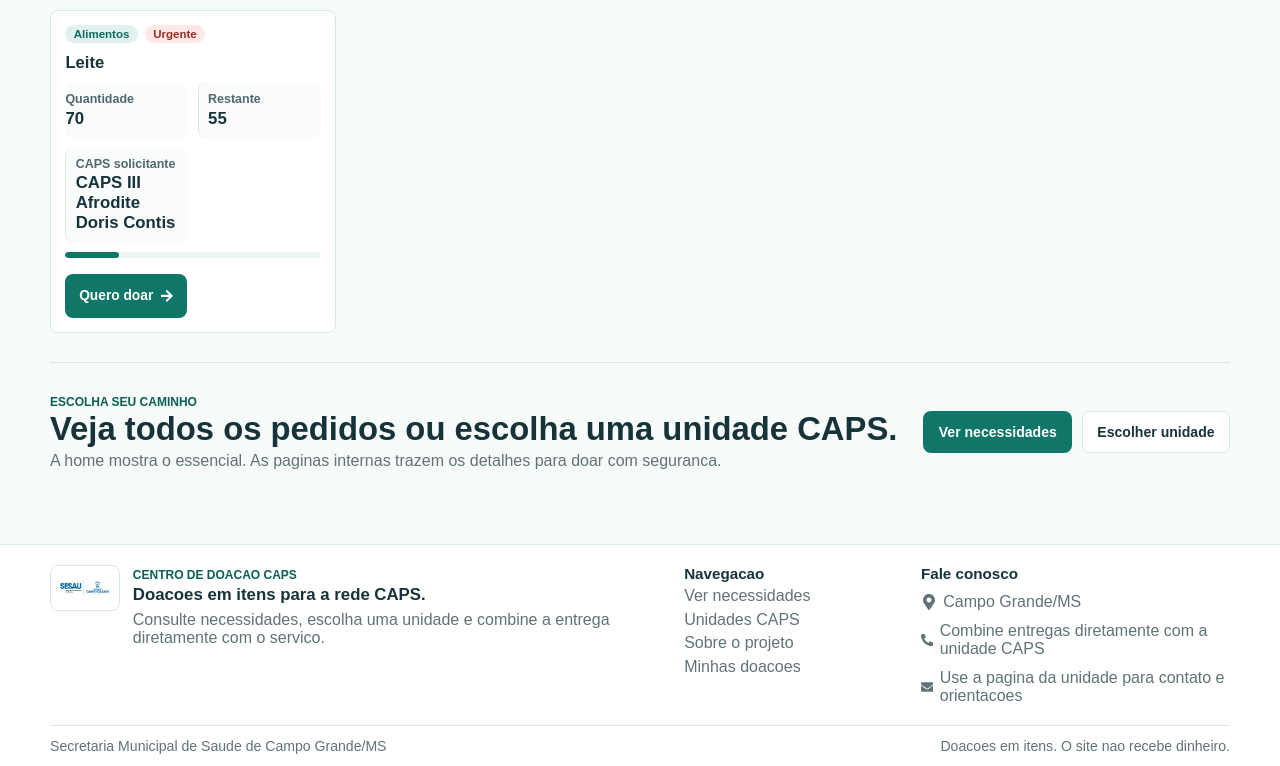
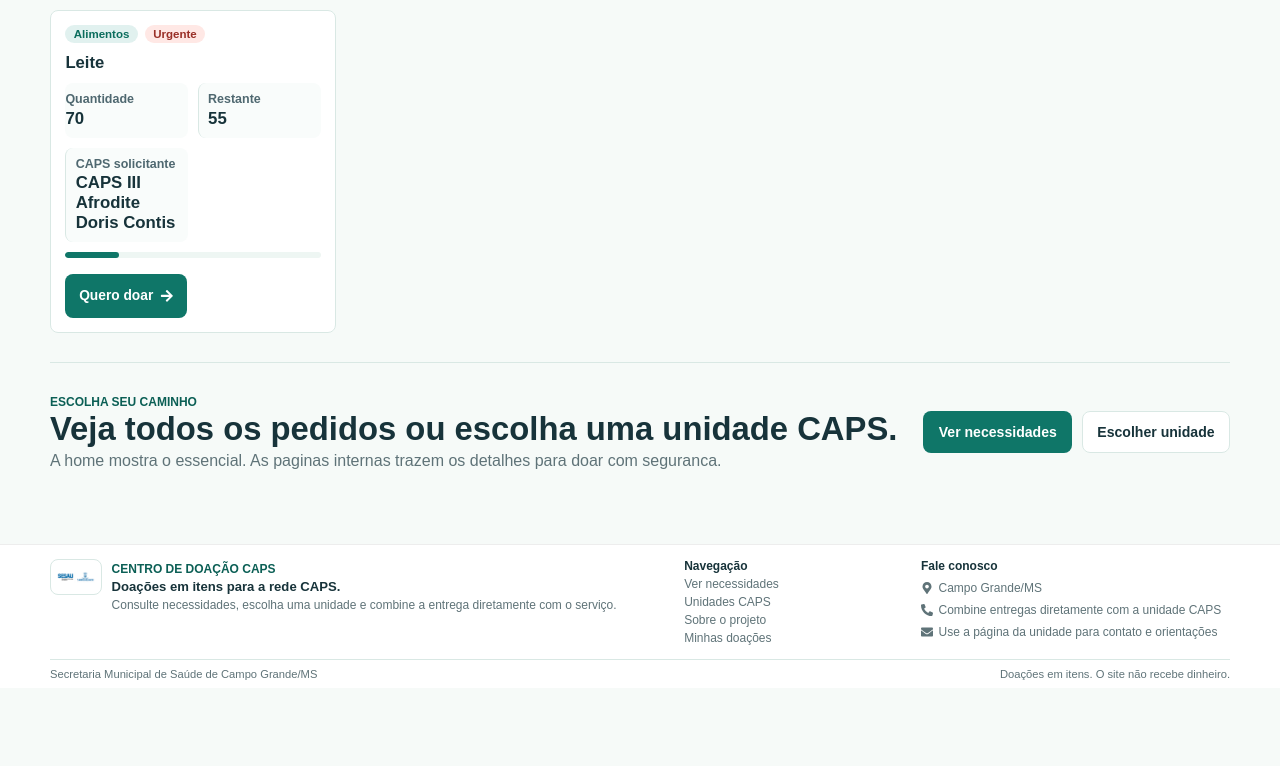
Before and after one commit to Magnumja/centro-doacao-caps, a React (Vite) app: page / in a window 1280 px wide. Shown: the part 1908-2674 px from the top of the page. After the commit the page ends 2596 px from the top, so only its background shows below. Built offline with nearby package versions, Linux system fonts and the light colour scheme; no server answers.

Commit message:
Adicionei password toggle; update header & footer styles

```diff
--- a/src/Styles/Dashboard.css
+++ b/src/Styles/Dashboard.css
@@ -50,7 +50,7 @@
 
 .dashboard-logout:hover {
   background: white;
-  color: #0f8f79;
+  color: #071b34;
 }
 
 .admin-summary-panel {
@@ -1036,10 +1036,12 @@
 }
 
 .dashboard-header {
-  background: var(--color-surface);
-  color: var(--color-text);
-  border-bottom: 1px solid var(--color-border);
-  box-shadow: var(--shadow-soft);
+  background:
+    linear-gradient(90deg, rgba(5, 22, 44, 0.96) 0%, rgba(9, 48, 84, 0.9) 50%, rgba(5, 22, 44, 0.76) 100%),
+    linear-gradient(180deg, #0a3562 0%, #071b34 100%);
+  color: #ffffff;
+  border-bottom: 4px solid rgba(10, 53, 98, 0.5);
+  box-shadow: 0 8px 22px rgba(5, 22, 44, 0.18);
 }
 
 .dashboard-header__content,
@@ -1049,12 +1051,12 @@
 }
 
 .dashboard-header .page-kicker {
-  background: var(--color-primary-soft);
-  color: var(--color-primary-strong);
+  background: rgba(255, 255, 255, 0.15);
+  color: rgba(255, 255, 255, 0.92);
 }
 
 .dashboard-subtitle {
-  color: var(--color-muted);
+  color: rgba(255, 255, 255, 0.8);
   opacity: 1;
 }
 
--- a/src/Styles/Layout.css
+++ b/src/Styles/Layout.css
@@ -361,7 +361,7 @@ textarea {
 /* Footer */
 .site-footer {
   margin-top: clamp(1.2rem, 4vw, 2.6rem);
-  border-top: 1px solid var(--color-border);
+  border-top: 1px solid rgba(0, 0, 0, 0.07);
   background: var(--color-surface);
 }
 
@@ -371,23 +371,23 @@ textarea {
   display: grid;
   grid-template-columns: minmax(0, 1.4fr) minmax(170px, 0.5fr) minmax(240px, 0.7fr);
   gap: 1rem;
-  padding: 1.25rem 0;
+  padding: 0.9rem 0;
 }
 
 .site-footer__brand {
   display: flex;
-  gap: 0.8rem;
+  gap: 0.6rem;
   min-width: 0;
 }
 
 .site-footer__logo {
-  width: 70px;
-  height: 46px;
+  width: 52px;
+  height: 36px;
   object-fit: contain;
   border: 1px solid var(--color-border);
   border-radius: var(--radius-card);
   background: #ffffff;
-  padding: 0.22rem;
+  padding: 0.18rem;
 }
 
 .site-footer h2,
@@ -397,30 +397,32 @@ textarea {
 }
 
 .site-footer h2 {
-  margin-top: 0.18rem;
-  font-size: 1.05rem;
+  margin-top: 0.12rem;
+  font-size: 0.82rem;
 }
 
 .site-footer h3 {
-  font-size: 0.95rem;
+  font-size: 0.75rem;
 }
 
 .site-footer p {
-  margin: 0.35rem 0 0;
+  margin: 0.25rem 0 0;
+  font-size: 0.75rem;
   color: var(--color-muted);
 }
 
 .site-footer__column {
   display: grid;
   align-content: start;
-  gap: 0.35rem;
+  gap: 0.25rem;
 }
 
 .site-footer__column a,
 .site-footer__contact p {
   display: inline-flex;
   align-items: center;
-  gap: 0.4rem;
+  gap: 0.35rem;
+  font-size: 0.75rem;
   color: var(--color-muted);
   text-decoration: none;
 }
@@ -436,9 +438,9 @@ textarea {
   justify-content: space-between;
   gap: 0.8rem;
   border-top: 1px solid var(--color-border);
-  padding: 0.75rem 0;
+  padding: 0.5rem 0;
   color: var(--color-muted);
-  font-size: 0.88rem;
+  font-size: 0.7rem;
 }
 
 /* Dark theme */
--- a/src/Styles/Login.css
+++ b/src/Styles/Login.css
@@ -17,7 +17,9 @@
 
 /* Hero Section */
 .login-hero {
-  background: linear-gradient(135deg, #0f8f79 0%, #0b6d5d 100%);
+  background:
+    linear-gradient(90deg, rgba(5, 22, 44, 0.96) 0%, rgba(9, 48, 84, 0.9) 50%, rgba(5, 22, 44, 0.76) 100%),
+    linear-gradient(180deg, #0a3562 0%, #071b34 100%);
   color: white;
   display: flex;
   align-items: center;
@@ -56,6 +58,7 @@
   opacity: 0.9;
   margin-bottom: 1rem;
   font-weight: 600;
+  color: white;
 }
 
 .login-hero h1 {
@@ -145,6 +148,36 @@
   opacity: 0.7;
 }
 
+/* Password toggle */
+.password-field {
+  position: relative;
+  display: flex;
+  align-items: center;
+}
+
+.password-field input {
+  flex: 1;
+  padding-right: 2.8rem;
+}
+
+.password-toggle {
+  position: absolute;
+  right: 0.75rem;
+  background: none;
+  border: none;
+  cursor: pointer;
+  color: #888;
+  display: flex;
+  align-items: center;
+  padding: 0.25rem;
+  transition: color 160ms ease;
+  line-height: 1;
+}
+
+.password-toggle:hover {
+  color: #0a3562;
+}
+
 /* Error Message */
 .login-error {
   background: #fee;
@@ -203,7 +236,7 @@
   width: 100%;
   min-height: 48px;
   padding: 0.95rem;
-  background: linear-gradient(135deg, #0f8f79 0%, #0b6d5d 100%);
+  background: linear-gradient(135deg, #0a3562 0%, #071b34 100%);
   color: white;
   border: none;
   border-radius: 8px;
@@ -215,7 +248,7 @@
 
 .login-submit:hover:not(:disabled) {
   transform: translateY(-2px);
-  box-shadow: 0 8px 16px rgba(15, 143, 121, 0.24);
+  box-shadow: 0 8px 16px rgba(5, 22, 44, 0.35);
 }
 
 .login-submit:active:not(:disabled) {
--- a/src/components/Layout.tsx
+++ b/src/components/Layout.tsx
@@ -137,33 +137,33 @@ export default function Layout(): React.ReactElement {
           <section className="site-footer__brand">
             <img className="site-footer__logo" src={logo} alt="Logo SESAU" />
             <div>
-              <span className="page-kicker">Centro de Doacao CAPS</span>
-              <h2 id="site-footer-title">Doacoes em itens para a rede CAPS.</h2>
+              <span className="page-kicker">Centro de Doação CAPS</span>
+              <h2 id="site-footer-title">Doações em itens para a rede CAPS.</h2>
               <p>
-                Consulte necessidades, escolha uma unidade e combine a entrega diretamente com o servico.
+                Consulte necessidades, escolha uma unidade e combine a entrega diretamente com o serviço.
               </p>
             </div>
           </section>
 
-          <section className="site-footer__column" aria-label="Links rapidos">
-            <h3>Navegacao</h3>
+          <section className="site-footer__column" aria-label="Links rápidos">
+            <h3>Navegação</h3>
             <Link to="/donate">Ver necessidades</Link>
             <Link to="/caps">Unidades CAPS</Link>
             <Link to="/sobre-o-projeto">Sobre o projeto</Link>
-            <Link to="/suas-doacoes">Minhas doacoes</Link>
+            <Link to="/suas-doacoes">Minhas doações</Link>
           </section>
 
           <section className="site-footer__column site-footer__contact" aria-label="Fale conosco">
             <h3>Fale conosco</h3>
             <p><FaMapMarkerAlt aria-hidden="true" /> Campo Grande/MS</p>
             <p><FaPhoneAlt aria-hidden="true" /> Combine entregas diretamente com a unidade CAPS</p>
-            <p><FaEnvelope aria-hidden="true" /> Use a pagina da unidade para contato e orientacoes</p>
+            <p><FaEnvelope aria-hidden="true" /> Use a página da unidade para contato e orientações</p>
           </section>
         </div>
 
         <div className="site-footer__bottom">
-          <span>Secretaria Municipal de Saude de Campo Grande/MS</span>
-          <span>Doacoes em itens. O site nao recebe dinheiro.</span>
+          <span>Secretaria Municipal de Saúde de Campo Grande/MS</span>
+          <span>Doações em itens. O site não recebe dinheiro.</span>
         </div>
       </footer>
     </>
--- a/src/pages/admin/Login.tsx
+++ b/src/pages/admin/Login.tsx
@@ -1,4 +1,5 @@
 import { useState } from 'react'
+import { FaEye, FaEyeSlash } from 'react-icons/fa'
 import { useAdminLogin } from '../../hooks/useAdminLogin'
 
 import '../../Styles/Login.css'
@@ -6,6 +7,7 @@ import '../../Styles/Login.css'
 export default function Login(): React.ReactElement {
     const [email, setEmail] = useState('')
     const [password, setPassword] = useState('')
+    const [showPassword, setShowPassword] = useState(false)
     const {
         errorMessage,
         isLoading,
@@ -51,15 +53,26 @@ export default function Login(): React.ReactElement {
 
                     <fieldset className="form-group">
                         <label htmlFor="password">Senha</label>
+                        <div className="password-field">
                             <input
                                 id="password"
-                            type="password"
+                                type={showPassword ? 'text' : 'password'}
                                 placeholder="••••••••"
                                 value={password}
                                 onChange={(e) => setPassword(e.target.value)}
                                 required
                                 disabled={isLoading}
                             />
+                            <button
+                                type="button"
+                                className="password-toggle"
+                                onClick={() => setShowPassword(v => !v)}
+                                aria-label={showPassword ? 'Ocultar senha' : 'Mostrar senha'}
+                                tabIndex={-1}
+                            >
+                                {showPassword ? <FaEyeSlash /> : <FaEye />}
+                            </button>
+                        </div>
                     </fieldset>
 
                     {errorMessage && (
```
Lines whose indentation alone changed are shown as unchanged.
